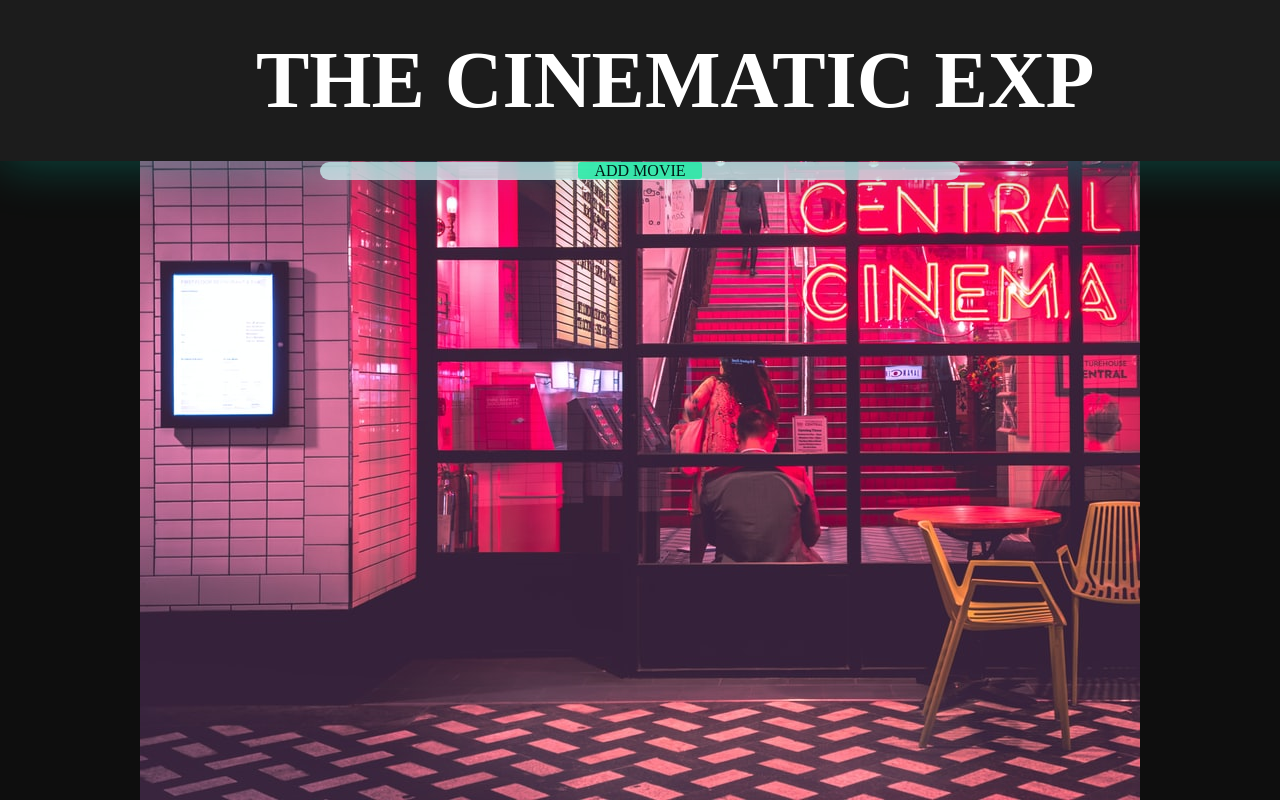
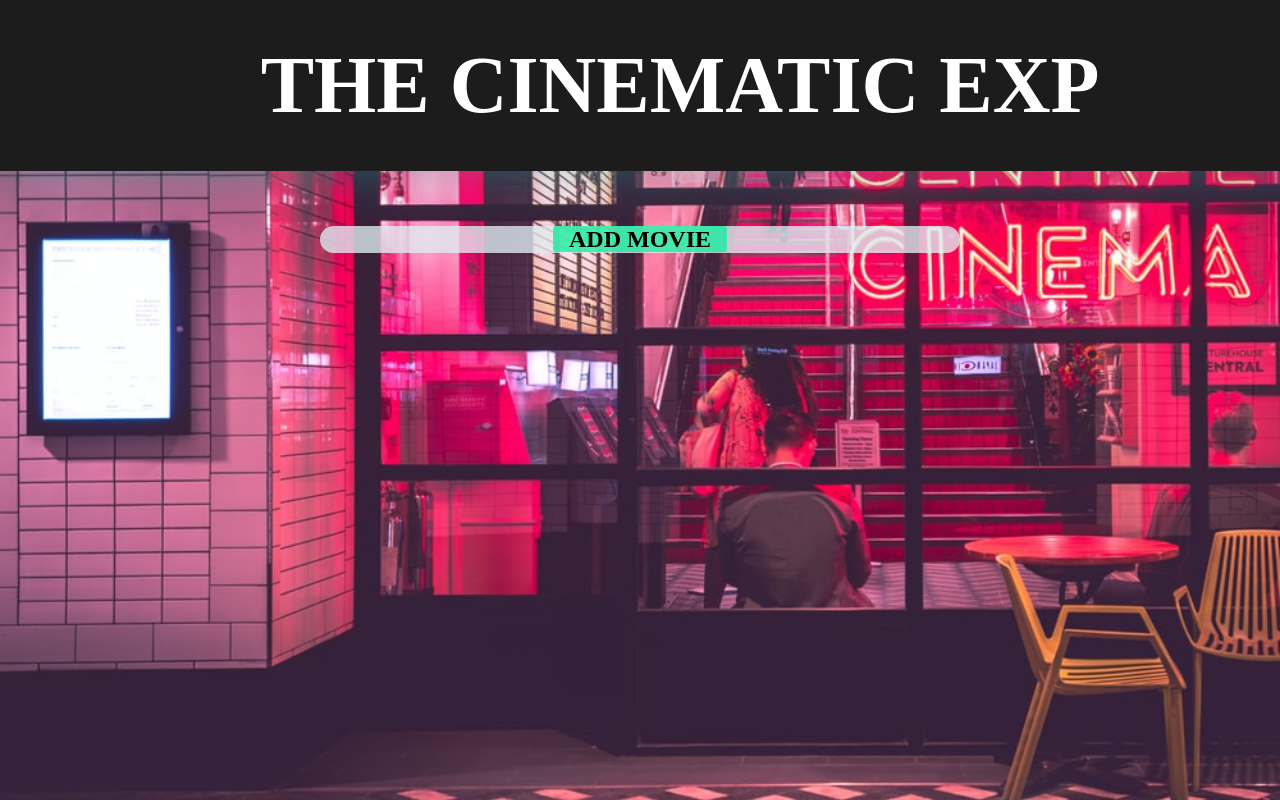
Before and after one commit to yyerthao/movie-sagas, a React (Create React App) app: page /#/ in a window 1280 px wide. Built offline with nearby package versions, Linux system fonts and the light colour scheme; no server answers; a web font is replaced by a local one.

Commit message:
Implement material-ui to button on details view

```diff
--- a/src/components/App/App.css
+++ b/src/components/App/App.css
@@ -1,7 +1,16 @@
 
 html{
-  background-image: url(cinem.jpeg);
+  background: url(cinem.jpeg) no-repeat center center fixed;
+  /* SOURCE:
+  https: //css-tricks.com/perfect-full-page-background-image/
+   */
+  -webkit-background-size: cover;
+  -moz-background-size: cover;
+  -o-background-size: cover;
+  background-size: cover;
+  /* ---- end background image code ----  */
   background-position: cover;
+  background-repeat: no-repeat;
   color: white;
   background-color:rgba(0, 0, 0, 0.947);;
   background-repeat: no-repeat;
@@ -17,7 +26,9 @@ html{
 
 a{
   text-decoration: none;
-  font-size: 1rem;
+  font-weight: bold;
+  font-size: 1.5rem;
+
 }
 
 .App-header {
@@ -49,7 +60,7 @@ a{
   border-radius: 1rem;
   color: black;
   text-align: center;
-  margin-top: 9rem;
+  margin-top: 13rem;
 }
 
 img{
@@ -65,7 +76,7 @@ h1 {
   font-family: 'Bungee Outline', cursive;
   font-size: 5rem;
   background-color: rgb(28, 28, 28);
-  padding: 2.2rem;
+  padding: 2.5rem;
   margin: 0;
   box-shadow: 0 0 50px rgba(6, 235, 201, 0.297);
   overflow: hidden;
@@ -89,9 +100,16 @@ p{
 }
 
 .add-movie-btn{
+  margin-top: 5rem;
   background-color: rgba(27, 240, 159, 0.776);
   border-radius: 0.2rem;
   padding-right: 1rem;
   padding-left: 1rem;
   color: black;
 }
+
+
+h4 {
+  margin-right: 0.2rem;
+  margin-left: 0.2rem;
+}
--- a/src/components/Details/Details.jsx
+++ b/src/components/Details/Details.jsx
@@ -1,6 +1,17 @@
 import React, { Component } from 'react';
 import './Details.css'
 ;import { connect } from 'react-redux';
+//Material UI
+import { withStyles } from '@material-ui/core/styles';
+import Button from '@material-ui/core/Button';
+
+
+const styles = theme => ({
+    button: {
+        margin: theme.spacing.unit,
+    },
+});
+
 
 class Details extends Component {
 
@@ -26,22 +37,27 @@ getdetailInfo = (details) => {
 
 
     render() {
+        const {classes} = this.props;
         return (
             <>
             {/* Utilizie JSON.stringify to ensure array is retrieved correctly */}
             {/* {JSON.stringify(this.props.reduxState.details)} */}
-            <button onClick={this.goHome}>Back to Home</button>
+            <Button
+                variant="contained" color="primary"
+                className={classes.button}
+                onClick={this.goHome}>Back to Home
+            </Button>
             <br></br>
             <h2>{this.props.reduxState.details.title}</h2>
             <img
                 src={this.props.reduxState.details.poster}
                 alt="Poster">
             </img>
+            <h4>
+                Genre: {this.props.reduxState.details.genre}
+            </h4>
             <p>
                 {this.props.reduxState.details.description}
-            </p>
-            <p>
-                {this.props.reduxState.genre}
             </p>
             </>
         )
@@ -50,4 +66,4 @@ getdetailInfo = (details) => {
 
 
 const putStateOnProps = (reduxState) => ({ reduxState });
-export default connect(putStateOnProps)(Details);
+export default connect(putStateOnProps)(withStyles(styles)(Details));
--- a/src/components/Home/Home.css
+++ b/src/components/Home/Home.css
@@ -1,11 +1,16 @@
 .img-div{
     display: inline-block;
-    margin-right: 0.2rem;
-    margin-left: 0.2rem;
+    margin-right: 0.5rem;
+    margin-left: 0.5rem;
 }
 
 h4{
     margin-right: 0.2rem;
     margin-left: 0.2rem;
-    word-wrap: break-word;
+    /* word-break: break-all; */
+    /* Will search grid  */
 }
+
+p{
+    margin-bottom: 2rem;
+}
--- a/src/components/Home/Home.jsx
+++ b/src/components/Home/Home.jsx
@@ -1,6 +1,7 @@
 import React, { Component } from 'react';
 import { connect } from 'react-redux';
 import './Home.css';
+
 
 
 class Home extends Component {
@@ -17,6 +18,8 @@ class Home extends Component {
     render() {
         return (
             <>
+                {/* Mapping out our movies reducer, which has all of our
+                pre-set movies from our database */}
                 {this.props.reduxState.movies.map ((movie, i) => {
                     return(
                         <div className="img-div" key={i}>
@@ -26,6 +29,7 @@ class Home extends Component {
                                 alt="Poster"
                                 onClick={() => this.getMovieInfo(movie)}>
                             </img>
+
                         </div>
                     )
                 })}
--- a/src/components/Movie/Movie.css
+++ b/src/components/Movie/Movie.css
@@ -3,3 +3,7 @@ button{
 
     margin-left: 0.2rem;
 }
+
+.button-div {
+    margin-bottom: 2rem;
+}
--- a/src/components/Movie/Movie.jsx
+++ b/src/components/Movie/Movie.jsx
@@ -44,7 +44,7 @@ state = {
     title: '',
     poster: '',
     description: '',
-    genre: ''
+    genre_id: ''
 }
 
 // must utilizie componentDidMount to fetch all genres
@@ -83,7 +83,7 @@ submitMovie = () => {
         title: '',
         poster: '',
         description: '',
-        genre: ''
+        genre_id: ''
     })
     // after clicking on button 'Save', go back to main to see if movie was uploaded to list
     this.props.history.push('/');
@@ -145,20 +145,18 @@ submitMovie = () => {
                             Genre
                         </InputLabel>
                         <Select
-                            value={this.state.genre}
-                            onChange={(event) => this.handleChange(event, 'genre')}>
+                            className="dropdown"
+                            value={this.state.genre_id}
+                            onChange={(event) => this.handleChange(event, 'genre_id')}>
                         {/* MAPPING OUT ARRAY OF GENRES REDUCER */}
                             {this.props.reduxState.genres.map((genre, i) =>
                                 <MenuItem key={i} value={genre.id}>
                                     {genre.name}
                                 </MenuItem>)}
                         </Select>
-
-
                     </FormControl>
                 </div>
-
-
+                <div className="button-div">
                 <Button
                     variant="contained"
                     color="primary"
@@ -173,15 +171,7 @@ submitMovie = () => {
                     onClick={this.submitMovie}>
                         Add Movie
                 </Button>
-
-                {/* <select
-                    value={this.state.genre}
-                    onChange={(event)=> this.handleChange(event, 'genre')}>
-                </select> */}
-
-
-
-
+                </div>
             </div>
         )
     }
--- a/src/index.js
+++ b/src/index.js
@@ -78,7 +78,11 @@ function* addMovie(action){
     console.log('Adding movie from user');
     try{
         yield axios.post('/api/movie', action.payload);
-        yield put({type: 'SET_MOVIES'})
+        console.log('------------------- ', action.payload);
+
+        // yield put({type: 'SET_MOVIES'})
+        yield getMovie();
+
     } catch (error) {
         console.log('error with posting movie request', error);
     }
```
Also changed, not shown: src/components/App/App.js (+1 -14 lines), src/components/App/cinema.jpeg (deleted), 1 other file (tests, documents, lock files or other folders).
